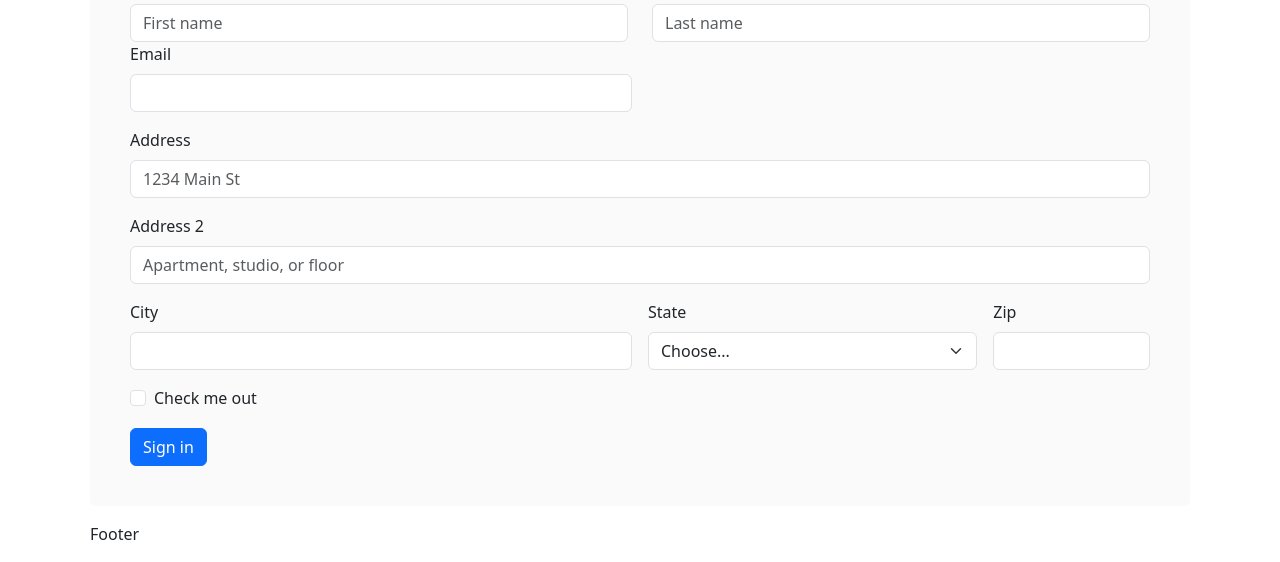
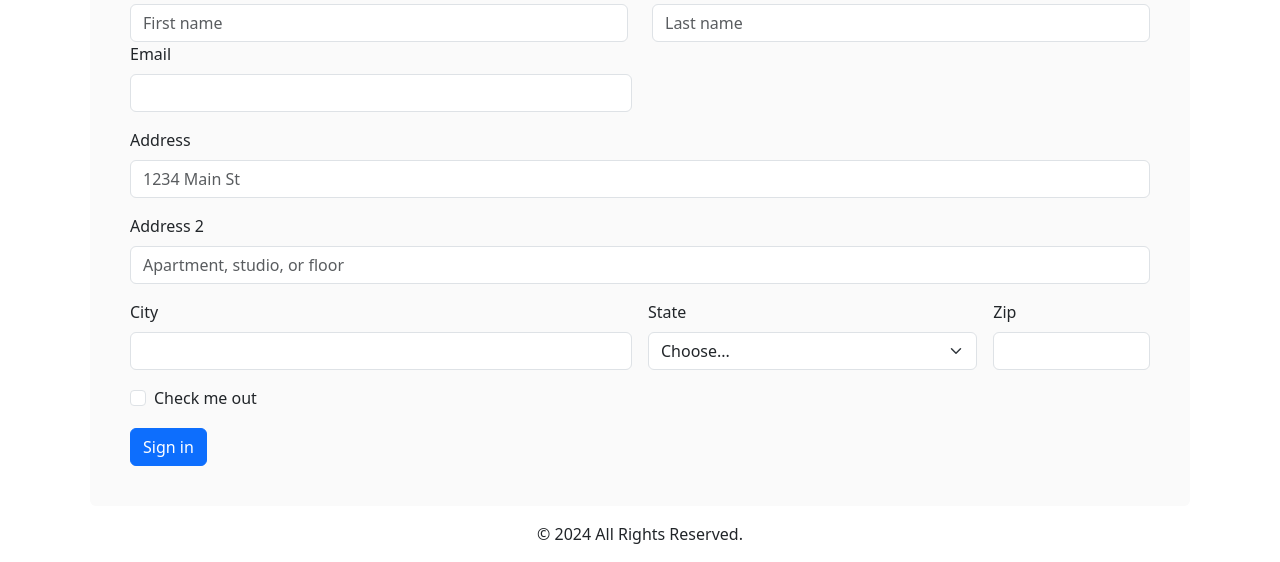
Before and after one commit to sakibs-development/my-portfolio, a plain HTML site: page contact.html in a window 1280 px wide. Shown: the part 606-1168 px from the top of the page. Drawn offline with nearby package versions, Linux system fonts and the light colour scheme.

Commit message:
contact.html

```diff
--- a/contact.html
+++ b/contact.html
@@ -123,10 +123,7 @@
             </div>
          </div>
       </div>
-
-
-      <div class="card-footer bg-transparent border-success">Footer</div>
-
+        <div class="card-footer bg-transparent border-success text-center text-dark">© 2024 All Rights Reserved.</div>
 
 
 
```
